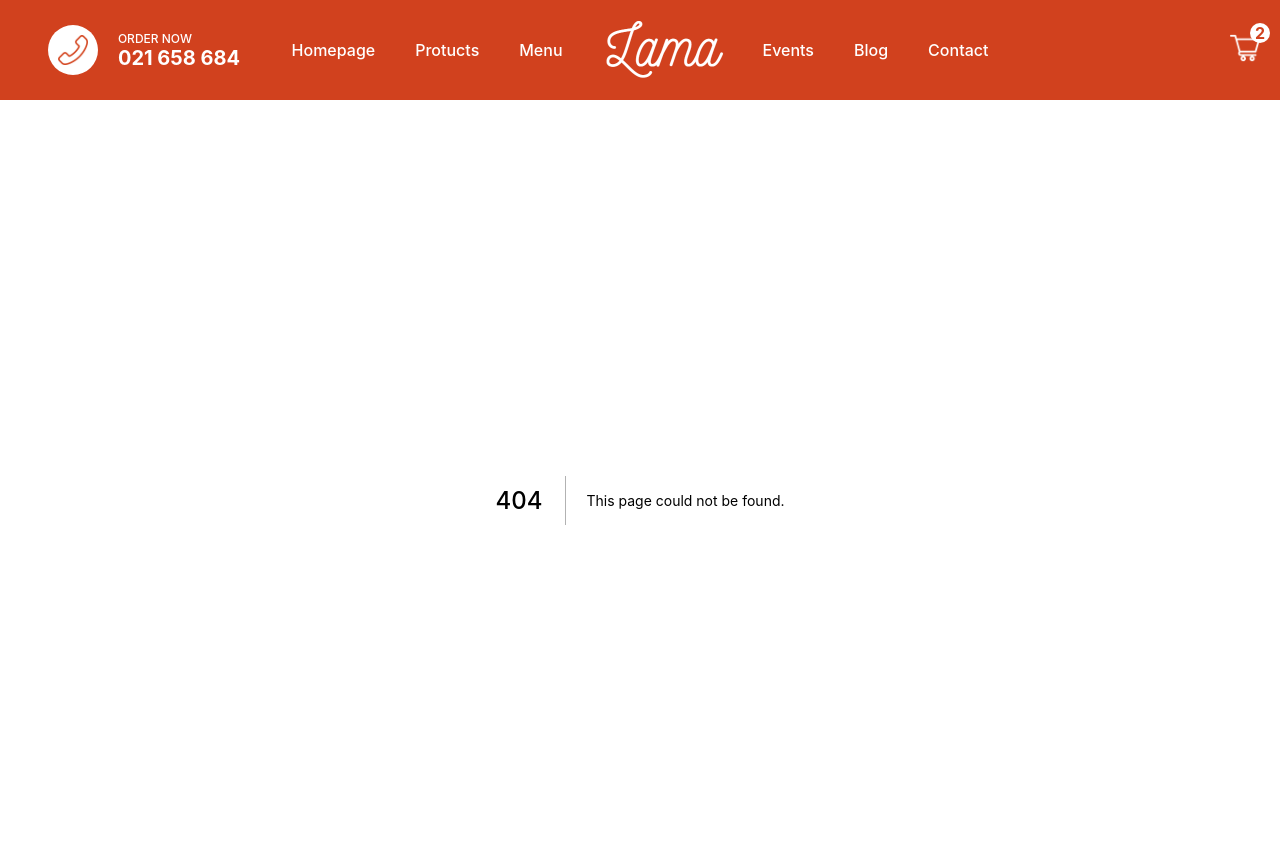
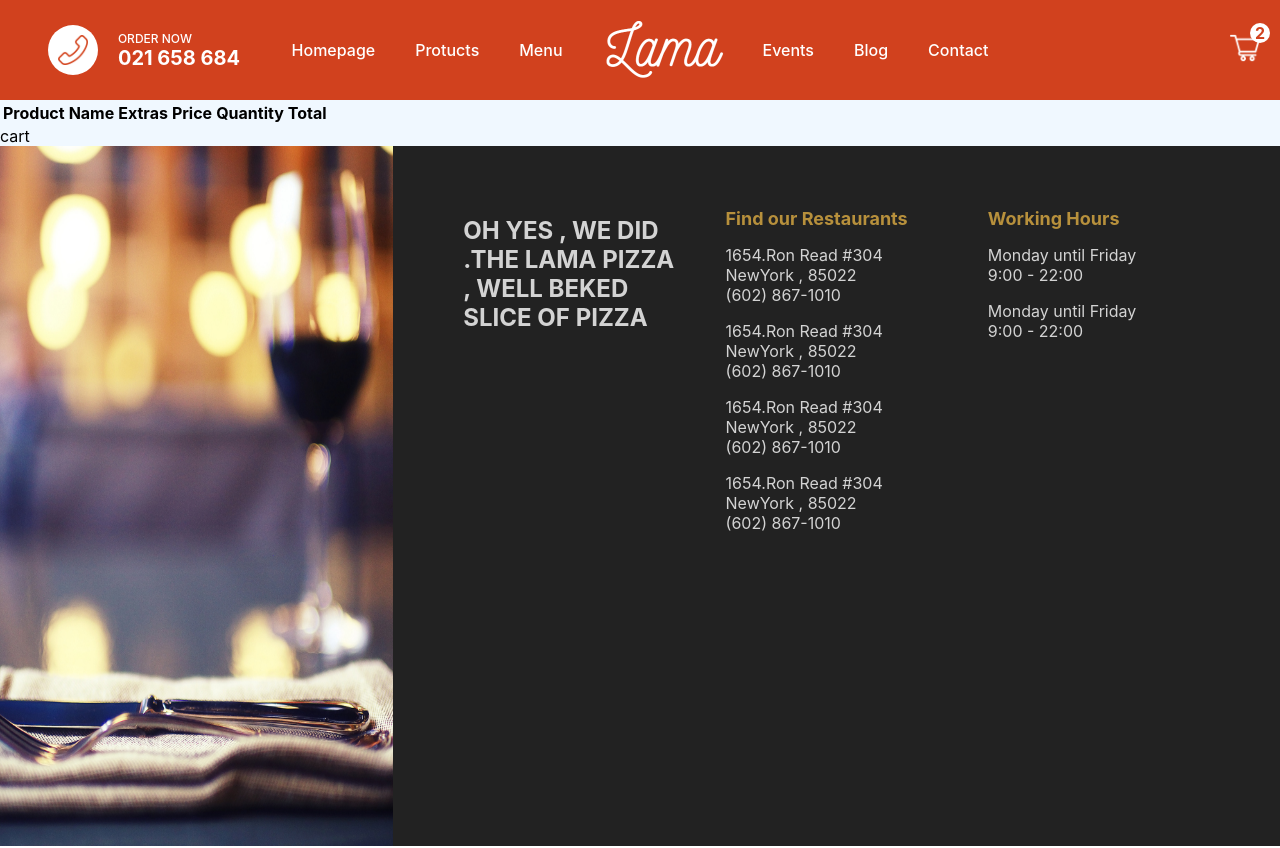
Before and after one commit to klsio22/number-one-pizzeria, a Next.js app: page /cart in a window 1280 px wide. Before the commit this address had no page. Shown: the top 848 px of the page. Built offline with nearby package versions, Linux system fonts and the light colour scheme.

Commit message:
Created products cart

```diff
--- /dev/null
+++ b/pages/cart.jsx
@@ -0,0 +1,23 @@
+import React, { Component } from 'react';
+import styles from '/styles/Cart.module.scss';
+export default class cart extends Component {
+  render() {
+    return (
+      <div className={styles.container}>
+        <div className={styles.left}>
+          <table className={styles.table}>
+            <tr className={styles.tr}>
+              <th>Product</th>
+              <th>Name</th>
+              <th>Extras</th>
+              <th>Price</th>
+              <th>Quantity</th>
+              <th>Total</th>
+            </tr>
+          </table>
+        </div>
+        <div className={styles.right}>cart</div>
+      </div>
+    );
+  }
+}
--- /dev/null
+++ b/styles/Cart.module.scss
@@ -0,0 +1,3 @@
+.container{
+  background-color: aliceblue;
+}
```
